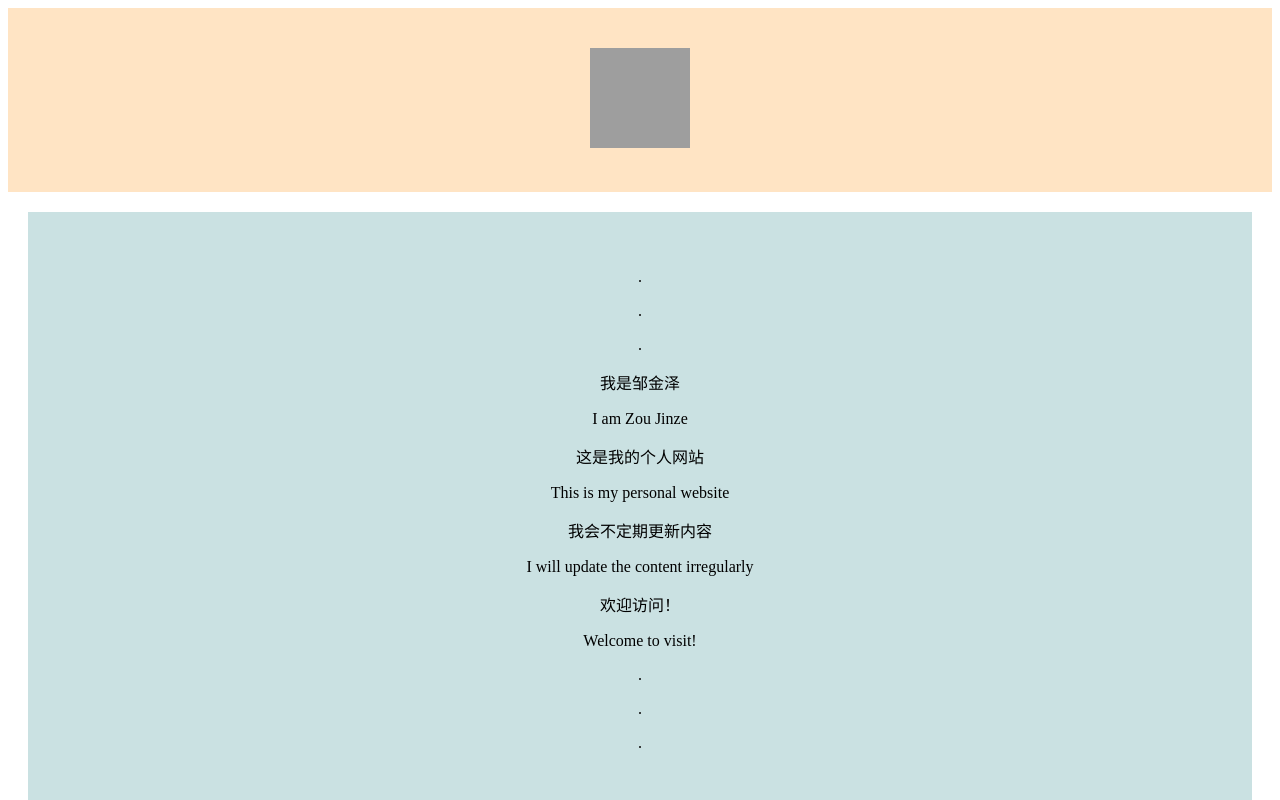
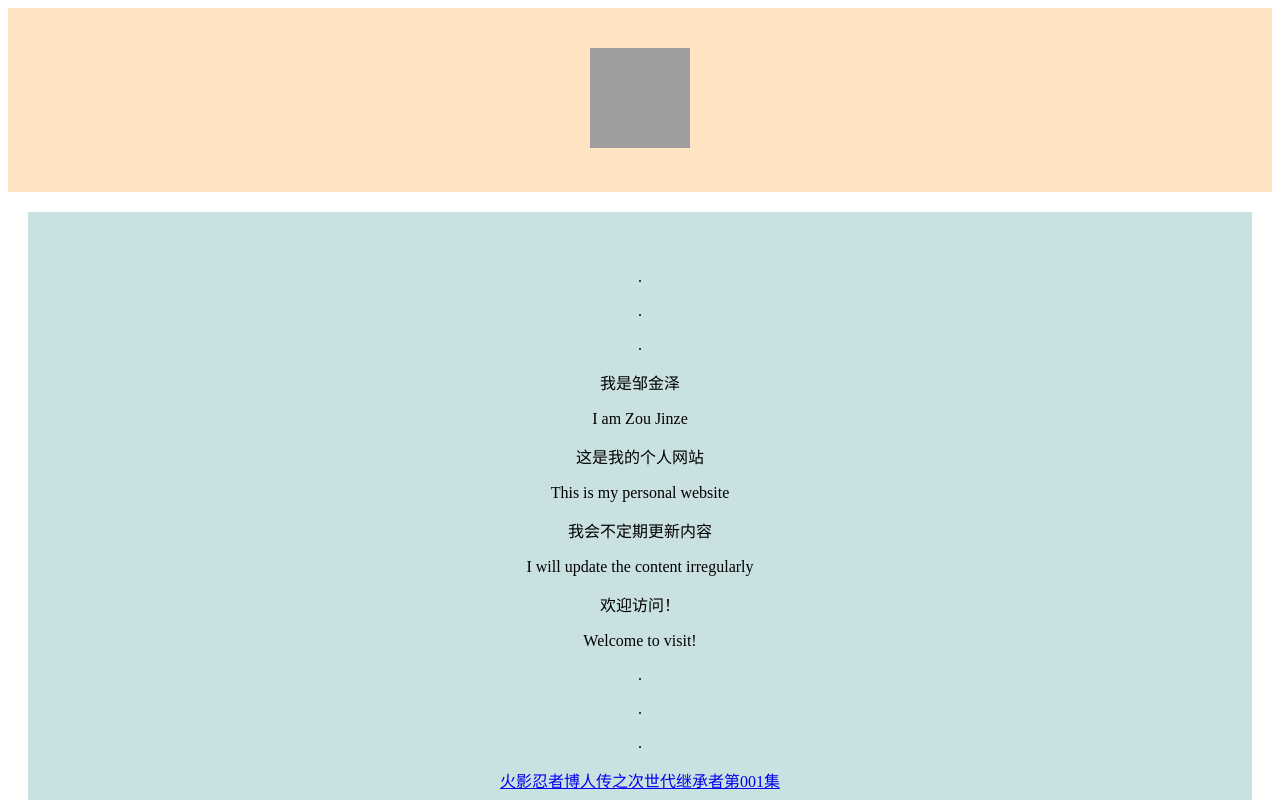
Before and after one commit to zjz688/a1, a plain HTML site: page index.html in a window 1280 px wide. Shown: the top 800 px of the page. Drawn offline with Linux system fonts and the light colour scheme; grey boxes are pictures that could not be loaded.

Commit message:
Update index.html

```diff
--- a/index.html
+++ b/index.html
@@ -36,6 +36,7 @@
       <p>.</p>
       <p>.</p>
       <p>.</p>
+      <a href="https://www.xu-du.com/d/41974-1-1.html">火影忍者博人传之次世代继承者第001集</a>
     </div>
     <div
       style="
```
